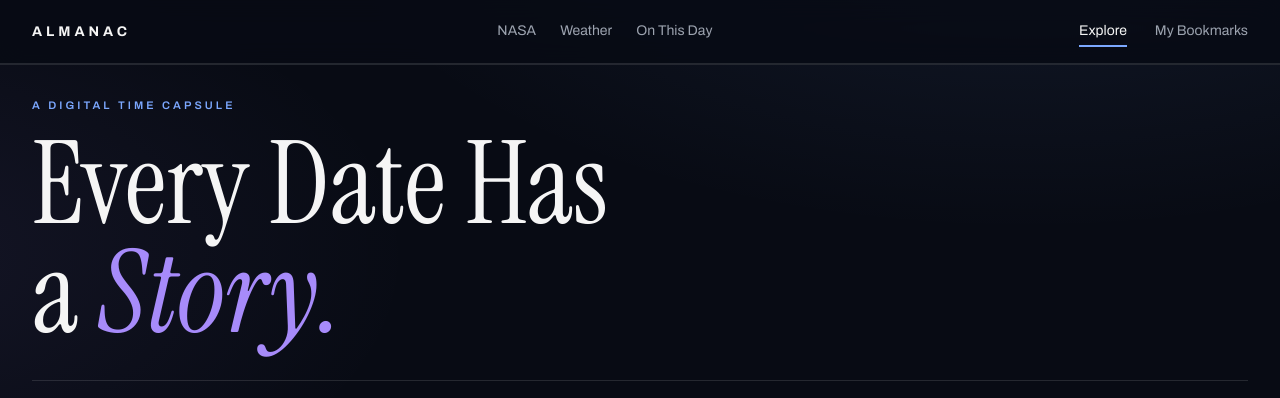
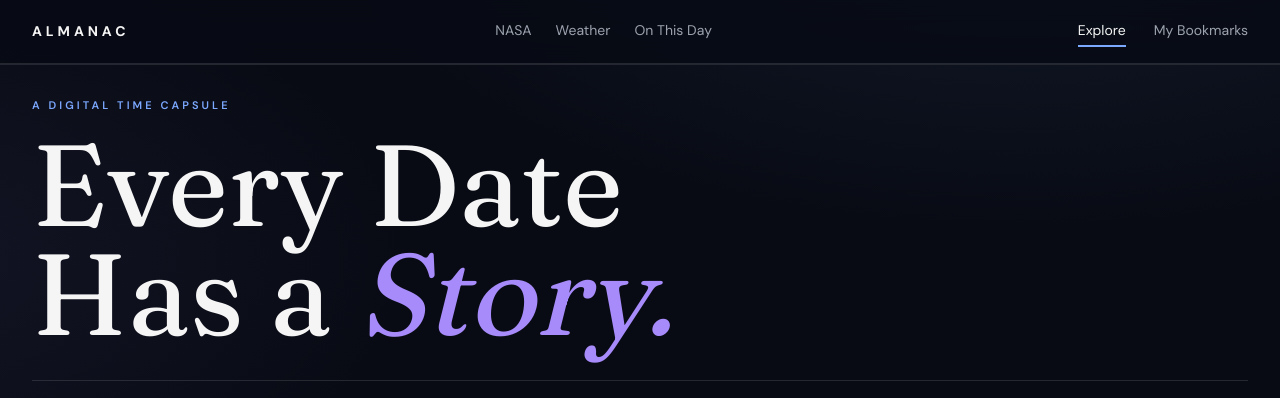
Before and after one commit to kenangsmv/almanac, a React (Vite) app: page / in a window 1280 px wide. Shown: the top 398 px of the page. Built offline with nearby package versions, Linux system fonts and the light colour scheme; no server answers.

Commit message:
style(ui): adopt DM Sans body and Fraunces heading web fonts

```diff
--- a/index.html
+++ b/index.html
@@ -12,7 +12,7 @@
     <link rel="preconnect" href="https://fonts.googleapis.com" />
     <link rel="preconnect" href="https://fonts.gstatic.com" crossorigin />
     <link
-      href="https://fonts.googleapis.com/css2?family=Archivo:wght@300;400;500;600;700&family=Instrument+Serif:ital@0;1&display=swap"
+      href="https://fonts.googleapis.com/css2?family=DM+Sans:wght@300;400;500;600;700&family=Fraunces:opsz,wght@9..144,400..700&family=Bricolage+Grotesque:opsz,wght@10..48,200..800&display=swap"
       rel="stylesheet"
     />
   </head>
--- a/src/features/bookmarks/BookmarksView.module.css
+++ b/src/features/bookmarks/BookmarksView.module.css
@@ -22,7 +22,7 @@
 
 .groupHeading {
   margin: 0;
-  font-family: 'Instrument Serif', Georgia, serif;
+  font-family: 'Fraunces', Georgia, serif;
   font-weight: 400;
   font-size: 2rem;
   color: var(--text);
@@ -70,7 +70,7 @@
 
 .title {
   margin: 0 0 6px;
-  font-family: 'Instrument Serif', Georgia, serif;
+  font-family: 'Fraunces', Georgia, serif;
   font-size: 1.375rem;
   line-height: 1.15;
 }
--- a/src/theme/theme.ts
+++ b/src/theme/theme.ts
@@ -10,7 +10,7 @@ const colors = {
   border: 'rgba(245, 245, 245, 0.12)',
 };
 
-const serif = '"Instrument Serif", Georgia, serif';
+const serif = '"Fraunces", Georgia, serif';
 
 export const theme = createTheme({
   palette: {
@@ -22,7 +22,7 @@ export const theme = createTheme({
     divider: colors.border,
   },
   typography: {
-    fontFamily: '"Archivo", "Helvetica", "Arial", sans-serif',
+    fontFamily: '"DM Sans", "Helvetica", "Arial", sans-serif',
     h1: { fontFamily: serif, fontWeight: 400 },
     h2: { fontFamily: serif, fontWeight: 400 },
     h3: { fontFamily: serif, fontWeight: 400 },
```
